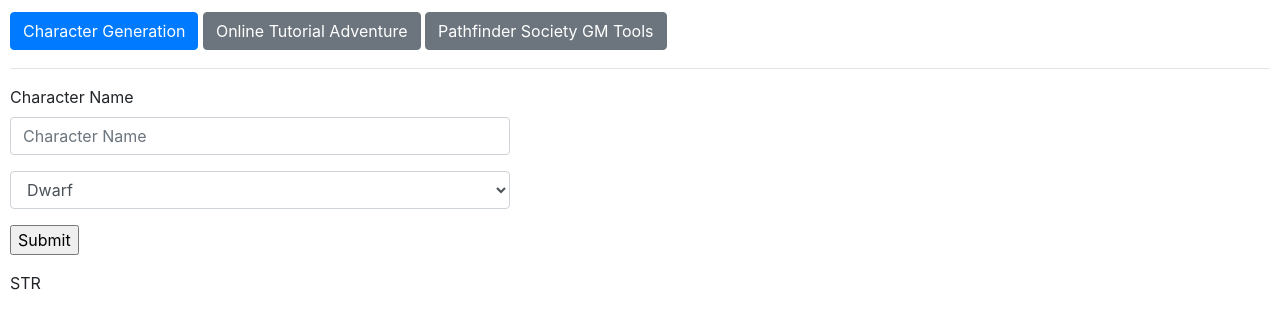
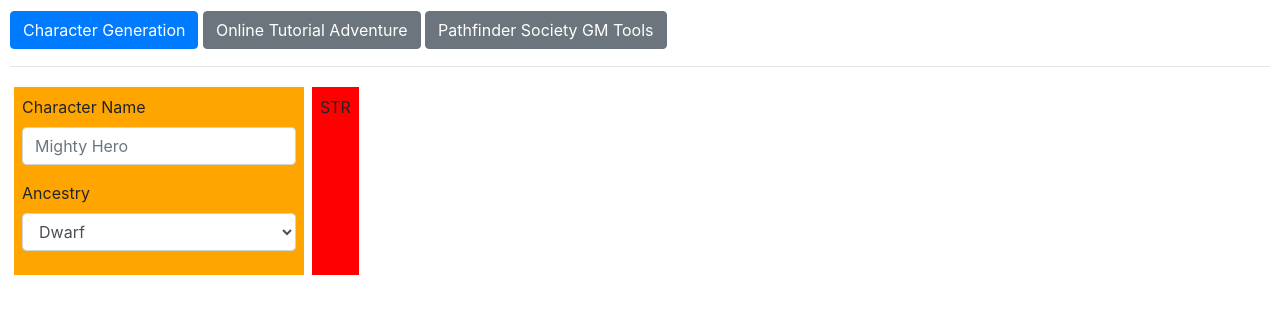
Before and after one commit to ChronoNinja/pathfinder2e, a plain HTML site: page index.html in a window 1280 px wide. Drawn offline with nearby package versions, Linux system fonts and the light colour scheme.

Commit message:
Padding and Flexbox

```diff
--- a/index.html
+++ b/index.html
@@ -6,30 +6,28 @@
 <body style="margin: 10px">
 
 	<nav id="navbar">
-		<button type="button" class="btn btn-primary" style="margin: 2px 0px">Character Generation</button>
-		<button type="button" class="btn btn-secondary" style="margin: 2px 0px">Online Tutorial Adventure</button>
-		<button type="button" class="btn btn-secondary" style="margin: 2px 0px">Pathfinder Society GM Tools</button>
+		<button type="button" class="btn btn-primary" style="margin: 1px 0px">Character Generation</button>
+		<button type="button" class="btn btn-secondary" style="margin: 1px 0px">Online Tutorial Adventure</button>
+		<button type="button" class="btn btn-secondary" style="margin: 1px 0px">Pathfinder Society GM Tools</button>
 	</nav>
 	<hr>
 
-	<section id="section_chargen" class="" style="max-width: 500px">
-		<form>
+	<section id="section_chargen" class="d-flex flex-row" style="max-width: 500px">
+		<form class="p-2 m-1" style="background-color: orange">
 			<div class="form-group">
     			<label for="s_chargen_charname">Character Name</label>
-				<input type="text" name="" placeholder="Character Name" id="s_chargen_charname" class="form-control">
+				<input type="text" name="" placeholder="Mighty Hero" id="s_chargen_charname" class="form-control">
 			</div>
 			<div class="form-group">
-				<select class="form-control">
+    			<label for="s_chargen_ancestry">Ancestry</label>
+				<select class="form-control" id="s_chargen_ancestry">
 					<option>Dwarf</option>
 					<option>Human</option>
 				</select>
 			</div>
-			<div class="form-group">
-				<input type="submit" name="">
-			</div>
 		</form>
 
-		<form>
+		<form class="p-2 m-1" style="background-color: red">
 			<p>STR</p>
 		</form>
 	</section>
```
